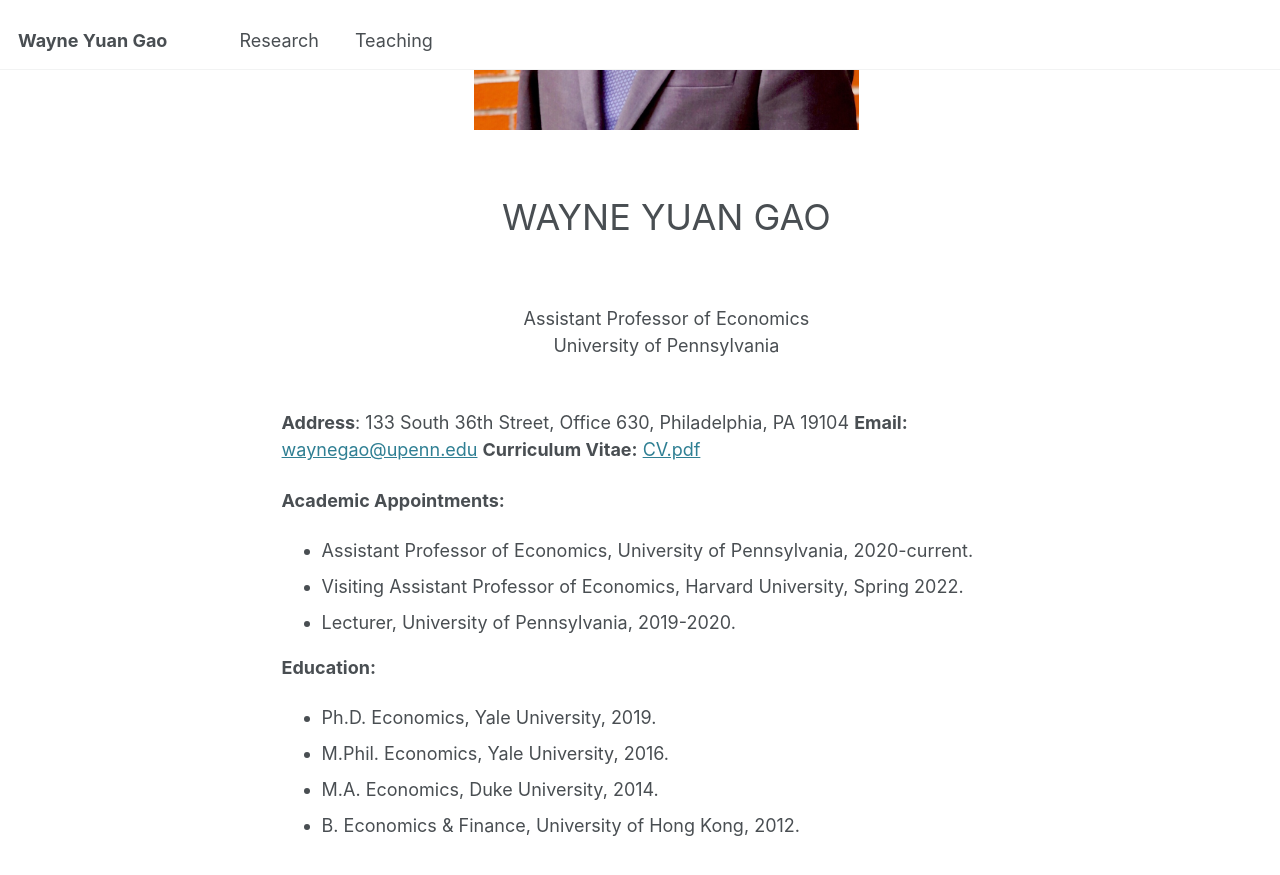
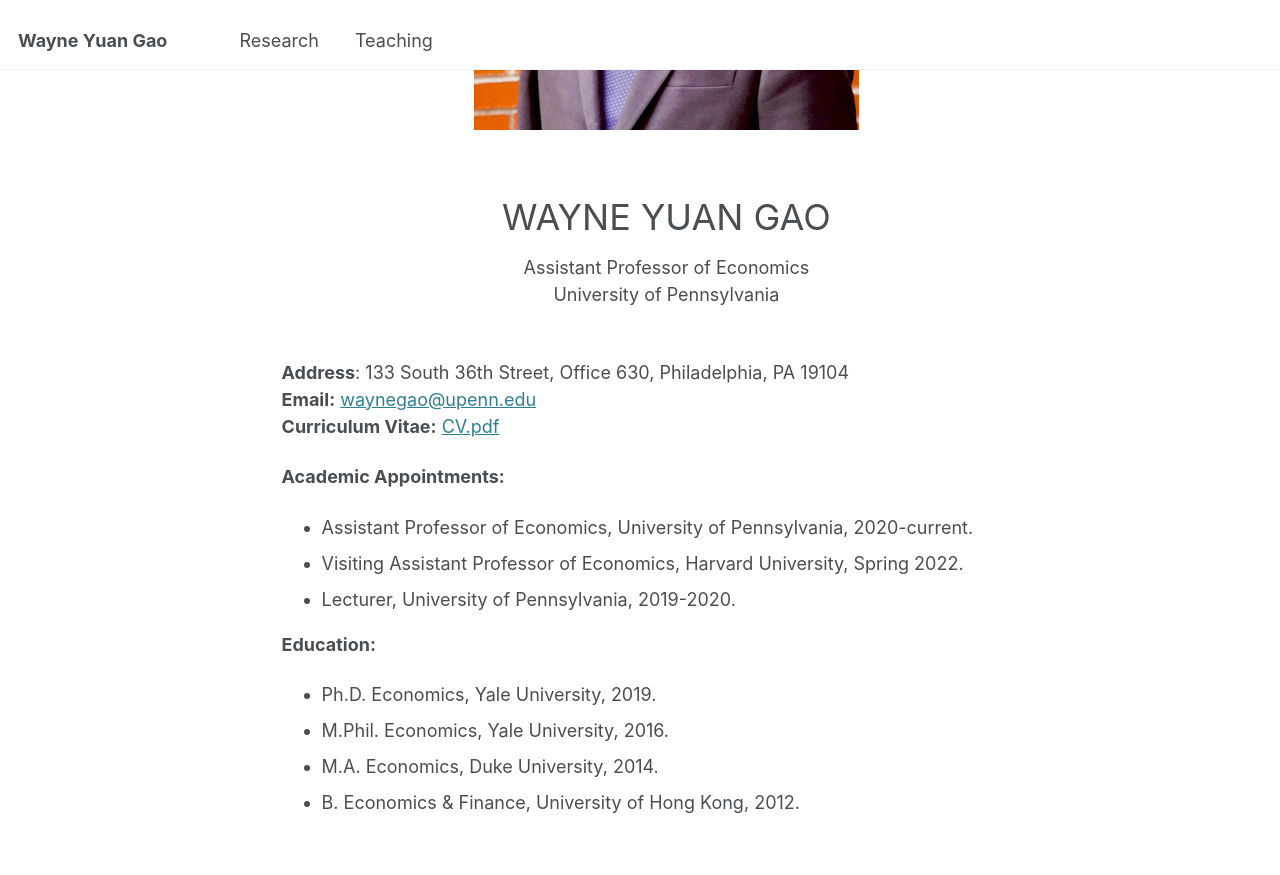
Before and after one commit to wayne-y-gao/wayne-y-gao.github.io, a Jekyll site: the page built from _pages/about.md, in a window 1280 px wide and 900 px high, scrolled down 521 px. Shown: the top 875 px of the window. Built offline with Jekyll 4.4.1, drawn with Linux system fonts in a browser that asks for light colours.

Commit message:
Update about.md

```diff
--- a/_pages/about.md
+++ b/_pages/about.md
@@ -30,8 +30,6 @@ redirect_from:
   WAYNE YUAN GAO
 </div>
 
-<br />
-
 <div style="text-align: center;">
   Assistant Professor of Economics<br>
   University of Pennsylvania<br>
@@ -40,8 +38,8 @@ redirect_from:
 
 <br />
 
-**Address**: 133 South 36th Street, Office 630, Philadelphia, PA 19104
-**Email:** [waynegao@upenn.edu](mailto:waynegao@upenn.edu)
+**Address**: 133 South 36th Street, Office 630, Philadelphia, PA 19104\
+**Email:** [waynegao@upenn.edu](mailto:waynegao@upenn.edu)\
 **Curriculum Vitae:** [CV.pdf](files/GaoWayne_CV250210.pdf)
 
 **Academic Appointments:**
```
